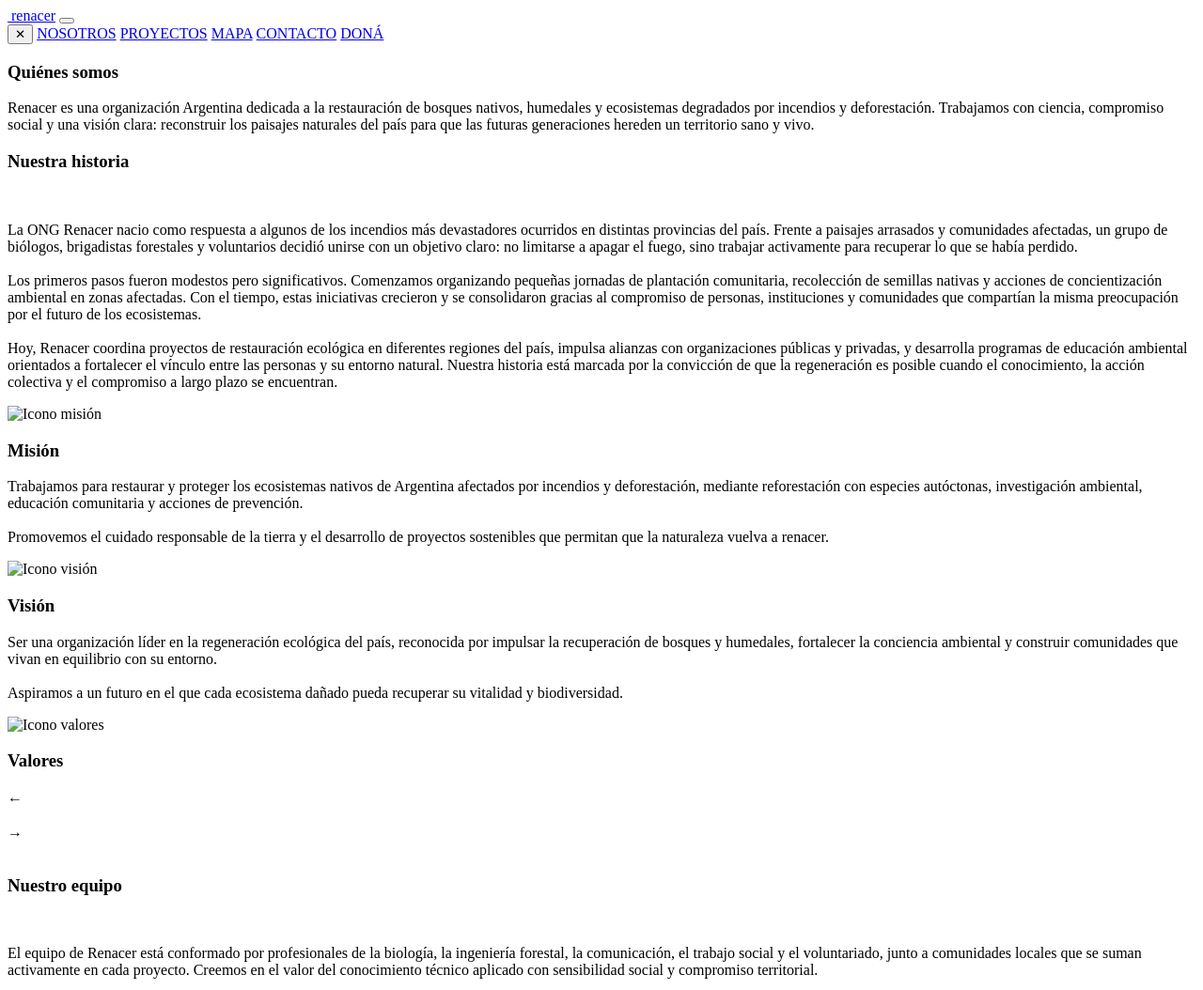
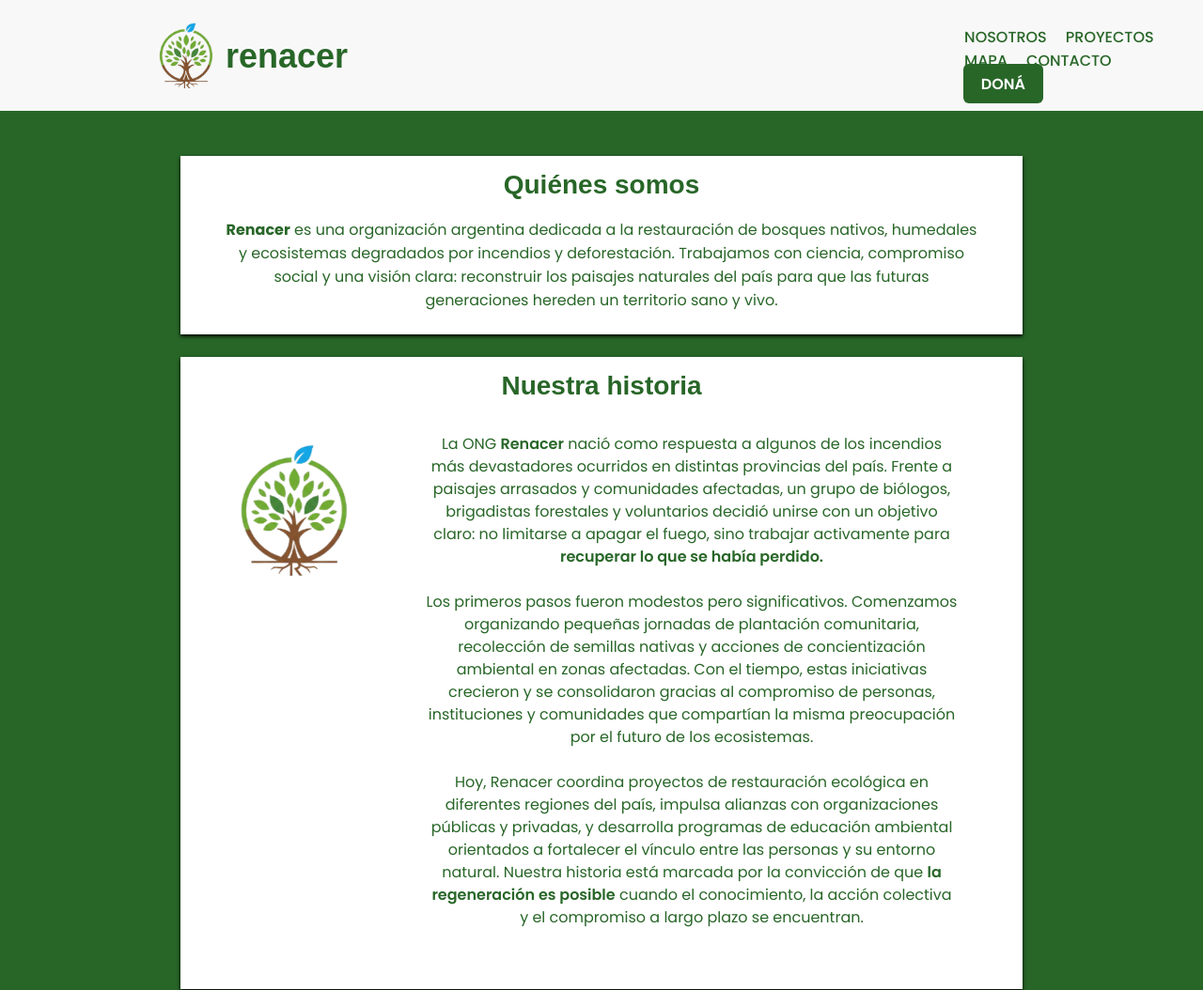
Before and after one commit to ThomasZyska1/TP-FINAL, a plain HTML site: page pages/nosotros.html in a window 1280 px wide. Shown: the top 1054 px of the page at 94% size. Drawn offline with Linux system fonts and the light colour scheme; the site is published under a folder, as on GitHub Pages, so addresses that start at the root find nothing; a web font is replaced by a local one.

Commit message:
Update nosotros.html

```diff
--- a/pages/nosotros.html
+++ b/pages/nosotros.html
@@ -8,8 +8,8 @@
     <meta name="author" content="Thomas Zyska">
     <link rel="icon" type="image/x-icon" href="../img/favicon-16x16.png">
     <title data-i18n="titleNosotros">Nosotros - Renacer</title>
-    <link rel="stylesheet" href="/styles/index.css">
-    <link rel="stylesheet" href="/styles/nosotros.css">
+    <link rel="stylesheet" href="../styles/index.css">
+    <link rel="stylesheet" href="../styles/nosotros.css">
 </head>
 
 <body>
@@ -18,7 +18,7 @@
     <picture>
         <a href="../home.html">
             <source media="(min-width: 678px)" srcset="/img/logo.png">
-            <img src="/img/logo.png" alt="" id="logo">
+            <img src="../img/logo.png" alt="" id="logo">
         </a>
     </picture>
     <a href="../home.html" id="nombre">renacer</a>
@@ -28,11 +28,11 @@
         <button class="menu-cerrar" type="button" aria-label="Cerrar menú">
             ✕
         </button>
-    <a data-i18n="navNosotros" href="/pages/nosotros.html">NOSOTROS</a>
-    <a data-i18n="navProyectos" href="/pages/proyectos.html">PROYECTOS</a>
-    <a data-i18n="navMapa" href="/pages/mapa.html">MAPA</a>
-    <a data-i18n="navContacto" href="/pages/contacto.html">CONTACTO</a>
-    <a class="boton" data-i18n="navDona" href="/pages/dona.html">DONÁ</a>
+    <a data-i18n="navNosotros" href="./nosotros.html">NOSOTROS</a>
+    <a data-i18n="navProyectos" href="./proyectos.html">PROYECTOS</a>
+    <a data-i18n="navMapa" href="./mapa.html">MAPA</a>
+    <a data-i18n="navContacto" href="./contacto.html">CONTACTO</a>
+    <a class="boton" data-i18n="navDona" href="./dona.html">DONÁ</a>
     </nav>
 </header>
 
@@ -53,7 +53,7 @@
     <section class="secciones">
         <h3 data-i18n="nosHistoriaH3">Nuestra historia</h3>
         <div id="fila-equipo">
-            <img src="/img/logo.png" alt="">
+            <img src="../img/logo.png" alt="">
             <p data-i18n-html="nosHistoriaP">
                 La ONG <span>Renacer</span> nacio como respuesta a algunos de los incendios más devastadores ocurridos en distintas provincias del país. Frente a paisajes arrasados y comunidades afectadas, un grupo de biólogos, brigadistas forestales y voluntarios decidió unirse con un objetivo claro: no limitarse a apagar el fuego, sino trabajar activamente para <span>recuperar lo que se había perdido.</span>
                 <br><br>
@@ -69,7 +69,7 @@
 
         <div id="mvv-contenedor">
             <div class="caja mvv-card">
-                <img src="/img/mision.png" alt="Icono misión">
+                <img src="../img/mision.png" alt="Icono misión">
                 <h3 data-i18n="nosMisionH3">Misión</h3>
                 <p data-i18n-html="nosMisionP">
                     Trabajamos para restaurar y proteger los ecosistemas nativos de Argentina afectados
@@ -82,7 +82,7 @@
             </div>
 
             <div class="caja mvv-card">
-                <img src="/img/vision.png" alt="Icono visión">
+                <img src="../img/vision.png" alt="Icono visión">
                 <h3 data-i18n="nosVisionH3">Visión</h3>
                 <p data-i18n-html="nosVisionP">
                     Ser una organización líder en la regeneración ecológica del país, reconocida por
@@ -95,7 +95,7 @@
             </div>
 
             <div class="caja mvv-card" id="valores-div">
-                <img src="/img/valores.png" alt="Icono valores">
+                <img src="../img/valores.png" alt="Icono valores">
                 <h3 data-i18n="nosValoresH3">Valores</h3>
 
                 <div id="valores-display">
@@ -118,7 +118,7 @@
         <h3 data-i18n="nosEquipoH3">Nuestro equipo</h3>
         <div id="fila-equipo">
             <div>
-                <img src="/img/equipo.png" alt="" id="img-equipo">
+                <img src="../img/equipo.png" alt="" id="img-equipo">
             </div>
             <div>
                 <p data-i18n-html="nosEquipoP">
@@ -137,7 +137,7 @@
     <section class="secciones">
         <h3 data-i18n="nosTranspH3">Transparencia</h3>
         <div id="fila-equipo">
-            <img src="/img/logo.png" alt="">
+            <img src="../img/logo.png" alt="">
             <p data-i18n-html="nosTranspP">
                 En <span>Renacer</span> creemos que la confianza se construye con información clara y accesible. Por eso trabajamos con un fuerte compromiso con la transparencia en cada una de nuestras acciones.
                 <br><br>
@@ -152,13 +152,13 @@
 </main>
 
 <footer>
-    <img src="/img/logo-blanco.png" alt="" id="logo-foot">
+    <img src="../img/logo-blanco.png" alt="" id="logo-foot">
 
     <div id="div-redes">
-        <a href="" class="redes"><img src="/img/instagram.png" alt=""></a>
-        <a href="" class="redes"><img src="/img/x.png" alt=""></a>
-        <a href="" class="redes"><img src="/img/youtube.png" alt=""></a>
-        <a href="" class="redes"><img src="/img/linkedin.png" alt=""></a>
+        <a href="" class="redes"><img src="../img/instagram.png" alt=""></a>
+        <a href="" class="redes"><img src="../img/x.png" alt=""></a>
+        <a href="" class="redes"><img src="../img/youtube.png" alt=""></a>
+        <a href="" class="redes"><img src="../img/linkedin.png" alt=""></a>
     </div>
 
     <div>
@@ -176,6 +176,6 @@
         </div>
 </footer>
 
-<script src="/scripts/script.js"></script>
+<script src="../scripts/script.js"></script>
 </body>
 </html>
```
